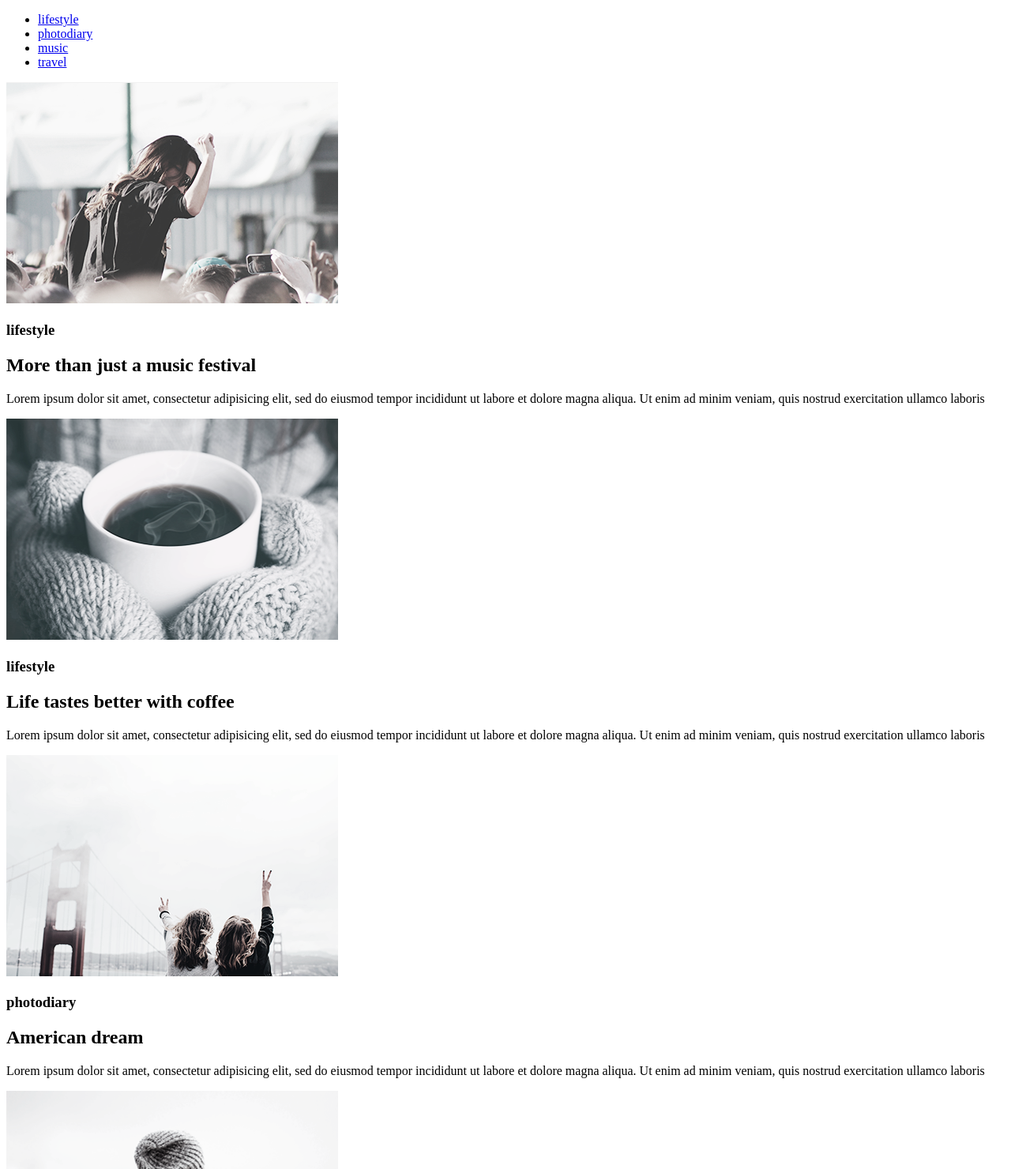
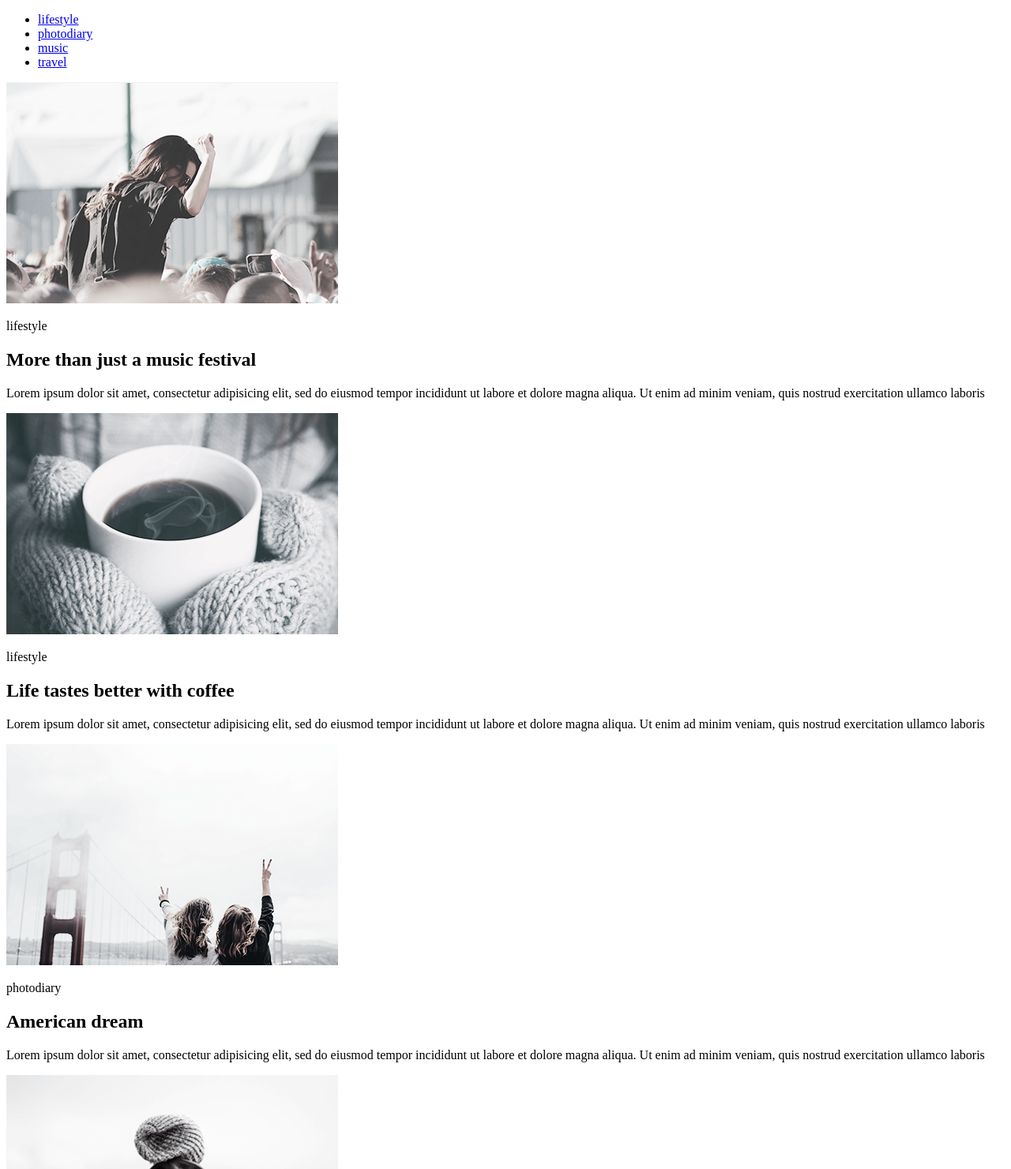
Before and after one commit to IrynaKS/Goit-fe-course, a plain HTML site: page html-css/module-01-02/index.html in a window 1280 px wide. Shown: the top 1480 px of the page at 79% size. Drawn offline with Linux system fonts and the light colour scheme.

Commit message:
h and button

```diff
--- a/html-css/module-01-02/index.html
+++ b/html-css/module-01-02/index.html
@@ -18,7 +18,7 @@
     <main>
       <div>
         <img src="./img/devushka.png" alt="" width="420" />
-        <h3>lifestyle</h3>
+        <p>lifestyle</p>
         <h2>More than just a music festival</h2>
         <p>
           Lorem ipsum dolor sit amet, consectetur adipisicing elit, sed do
@@ -28,7 +28,7 @@
       </div>
       <div>
         <img src="./img/kofe.png" alt="" width="420" />
-        <h3>lifestyle</h3>
+        <p>lifestyle</p>
         <h2>Life tastes better with coffee</h2>
         <p>
           Lorem ipsum dolor sit amet, consectetur adipisicing elit, sed do
@@ -39,7 +39,7 @@
 
       <div>
         <img src="./img/most.png" alt="" width="420" />
-        <h3>photodiary</h3>
+        <p>photodiary</p>
         <h2>American dream</h2>
         <p>
           Lorem ipsum dolor sit amet, consectetur adipisicing elit, sed do
@@ -58,7 +58,7 @@
           minim veniam, quis nostrud exercitation ullamco laboris
         </p>
       </div>
-      <button type="submit">Load more</button>
+      <button type="button">Load more</button>
     </main>
   </body>
 </html>
```
